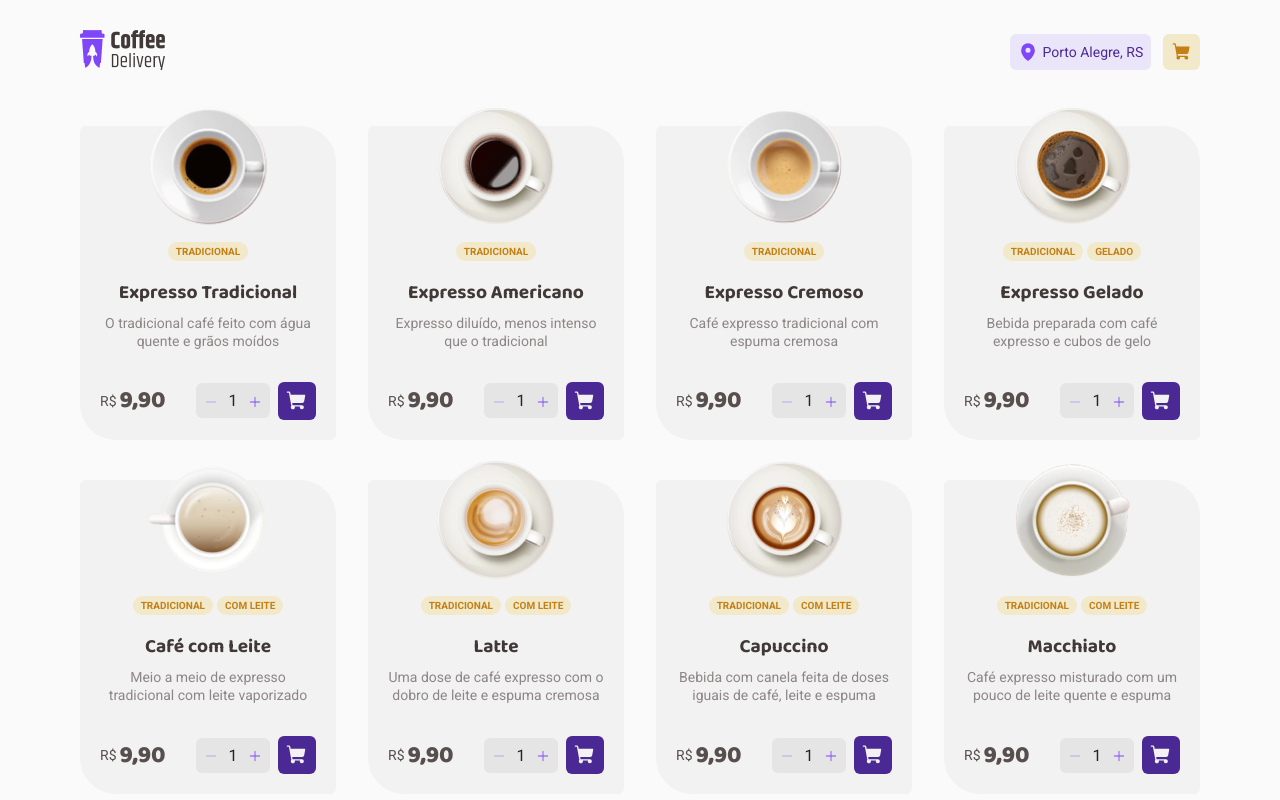
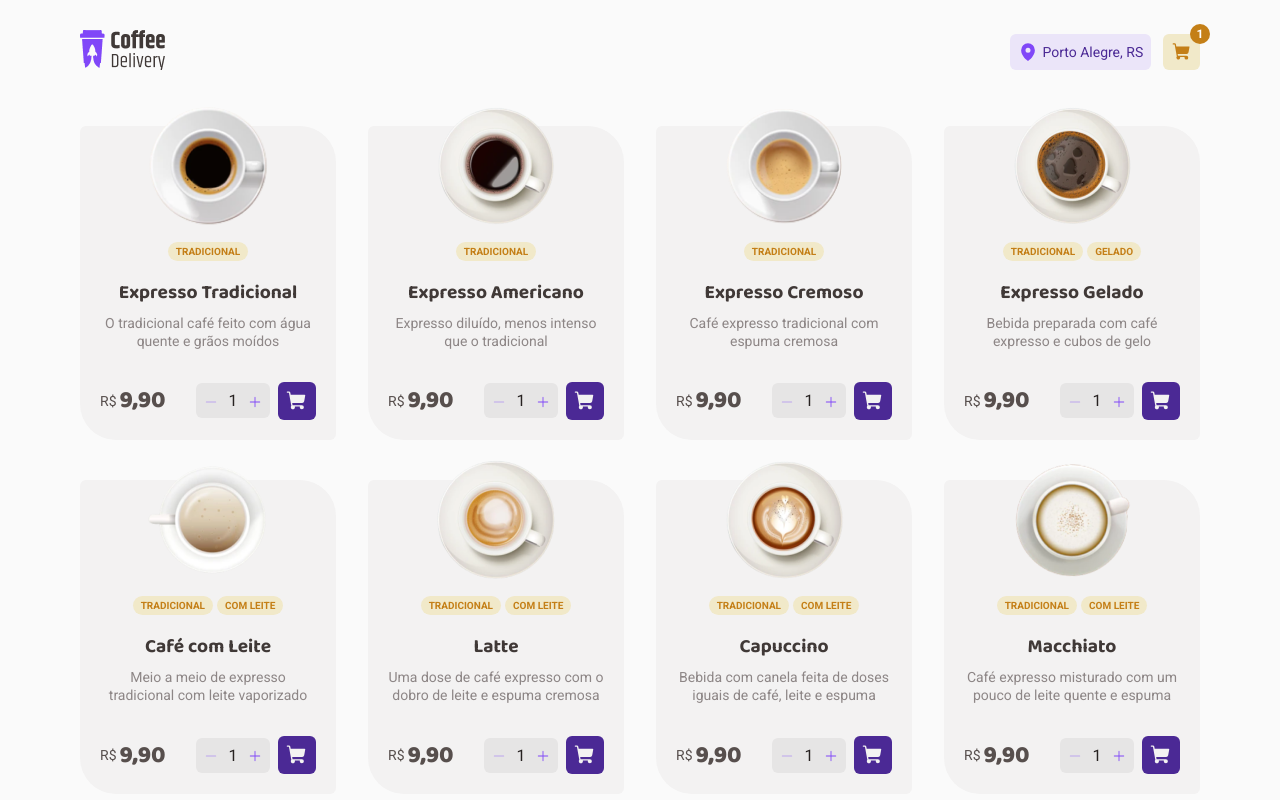
Before and after one commit to FranciscoVieir/Coffee-delivery, a React (Vite) app: page / in a window 1280 px wide. Both pictures are taken after a click on the button 297 px from the left and 1052 px from the top of the page. Shown: the part 652-1452 px from the top of the page. Built offline with nearby package versions, Linux system fonts and the light colour scheme.

Commit message:
feat: adding a product counter to the shopping cart

```diff
--- a/src/Components/Header/index.tsx
+++ b/src/Components/Header/index.tsx
@@ -2,8 +2,11 @@ import { HeaderButton, HeaderButtonsContainer, HeaderContainer } from "./styles"
 import coffeeLogoDelivery from '../../assets/Logo.png'
 import { MapPin, ShoppingCart } from 'phosphor-react'
 import { NavLink } from "react-router-dom";
+import { useCart } from "../../hooks/useCart";
 
 export function Header() {
+  const { cartQuantity } = useCart();
+
   return (
     <HeaderContainer>
       <div className="container">
@@ -20,6 +23,7 @@ export function Header() {
 
           <NavLink to="/completeorder">
             <HeaderButton variant="yellow">
+              {cartQuantity >= 1 && <span>{cartQuantity}</span>}
               <ShoppingCart size={20} weight="fill" />
             </HeaderButton>
           </NavLink>
--- a/src/contexts/CartContext.tsx
+++ b/src/contexts/CartContext.tsx
@@ -8,7 +8,8 @@ export interface CartItem extends Coffee {
 
 interface CartContextType {
   cartItems: CartItem[];
-  addCoffeeToCart: (Coffee: CartItem) => void
+  cartQuantity: number;
+  addCoffeeToCart: (Coffee: CartItem) => void;
 }
 
 interface CartContextProviderProps {
@@ -19,6 +20,8 @@ export const CartContext = createContext({} as CartContextType);
 
 export function CartContextProvider({ children }: CartContextProviderProps) {
   const [cartItems, setCartItems] = useState<CartItem[]>([]);
+
+  const cartQuantity = cartItems.length
 
   function addCoffeeToCart(coffee: CartItem) {
     const coffeeAlreadyExistsInCart = cartItems.findIndex((cartItem) => cartItem.id === coffee.id)
@@ -37,7 +40,7 @@ export function CartContextProvider({ children }: CartContextProviderProps) {
   console.log(cartItems)
 
   return (
-    <CartContext.Provider value={{ cartItems, addCoffeeToCart }}>
+    <CartContext.Provider value={{ cartItems, cartQuantity, addCoffeeToCart }}>
       {children}
     </CartContext.Provider>
   )
```
